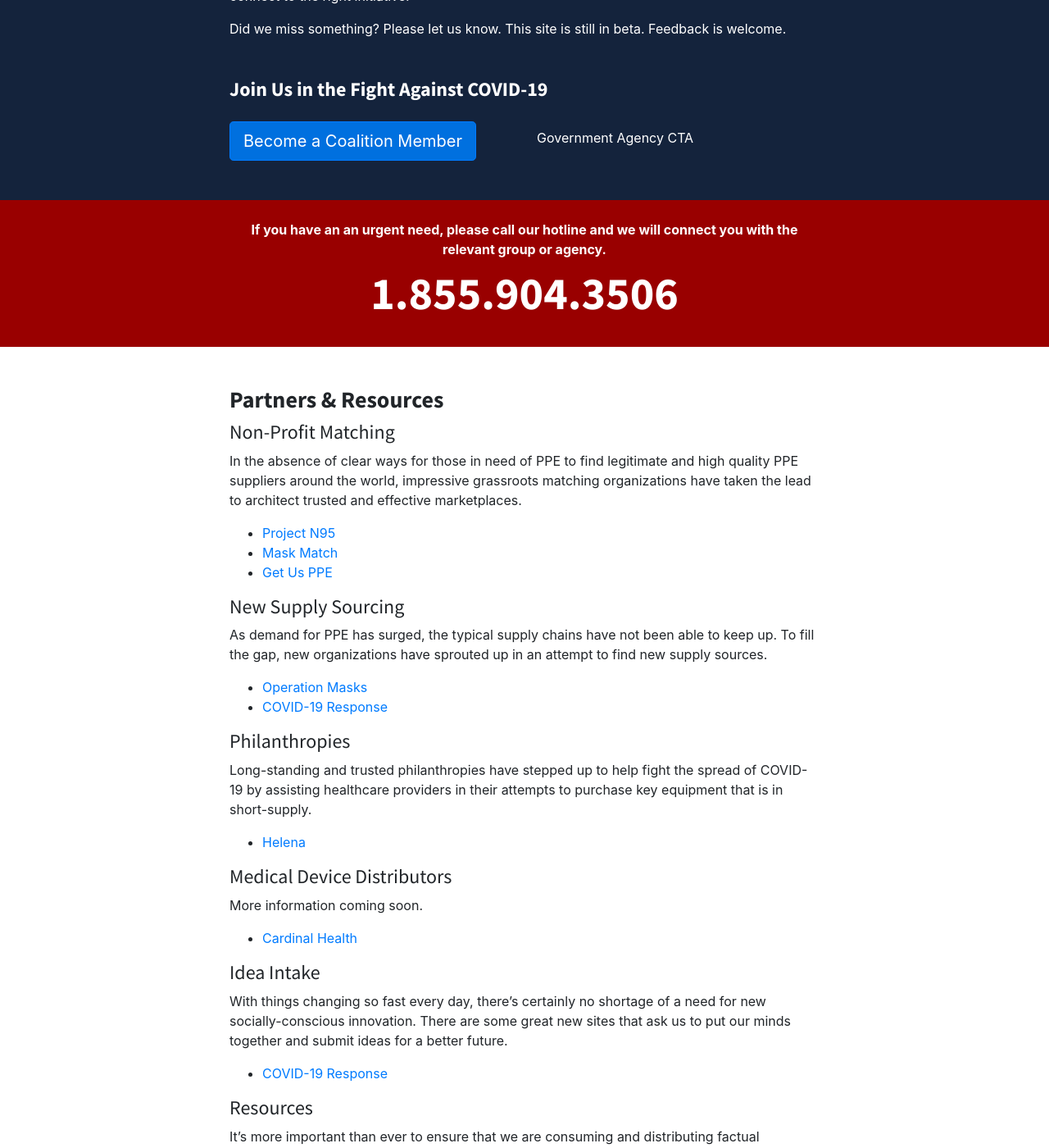
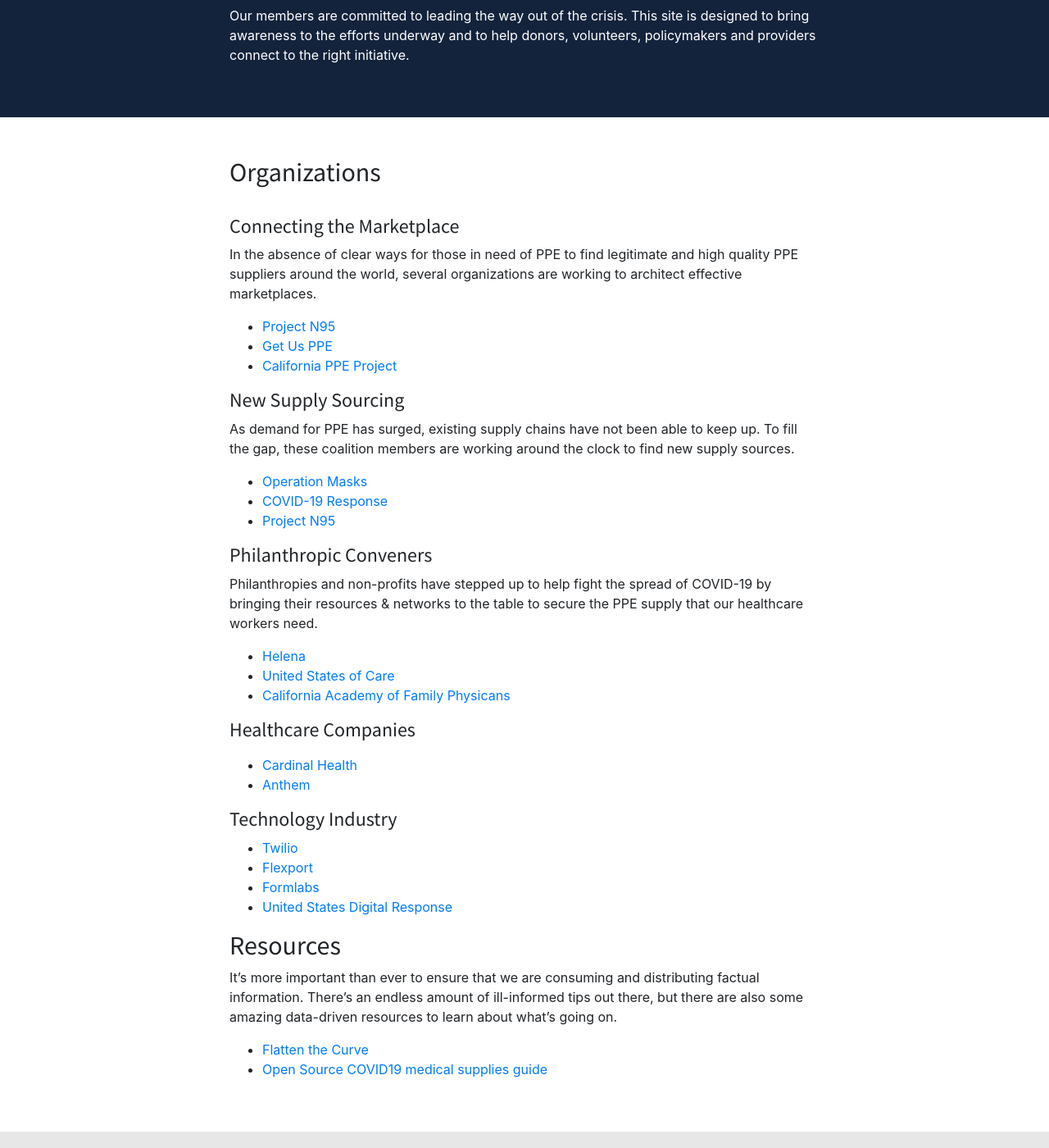
Before and after one commit to jdecaron/c19coalition, a Jekyll site: the page built from pages/index.html, in a window 1280 px wide and 1400 px high, scrolled down 384 px. Shown: the whole window at 82% size. Built offline with Jekyll 4.4.1, drawn with Linux system fonts in a browser that asks for light colours; some of the changed text lies outside the part shown.

Commit message:
text and coalition updates

```diff
--- a/_layouts/default.html
+++ b/_layouts/default.html
@@ -31,7 +31,7 @@
       <div class="container">
         <div class="row justify-content-center">
           <div class="col-12">
-            Footer
+            <!-- Footer -->
           </div>
         </div>
       </div>
--- a/pages/index.html
+++ b/pages/index.html
@@ -11,7 +11,9 @@
           <img src="assets/images/ppe-logo.svg" alt="{{ site.title }}">
         </h1>
         <p>
-          Leadership response to the urgent shortages of PPE:
+          <h1>
+          Leadership response to the urgent shortages of PPE
+         </h1>
         </p>
         <p>
           Many people across the nation are stepping up to solve the crisis that is afflicting our heroic frontline health workers. We are distributors and hospitals, manufacturers and doctors, teams matchmaking between hospitals and suppliers, 3D printers, grassroots efforts to find unused or novel sources of supply, and importers from global supply chains.
@@ -19,7 +21,8 @@
         <p>
           Our members are committed to leading the way out of the crisis. This site is designed to bring awareness to the efforts underway and to help donors, volunteers, policymakers and providers connect to the right initiative.
         </p>
-        <p>
+
+<!--        <p>
           Did we miss something? Please let us know. This site is still in beta. Feedback is welcome.
         </p>
         <h2 class="mt-5 mb-4 cta">Join Us in the Fight Against COVID-19</h2>
@@ -32,12 +35,14 @@
           <div class="col-sm pt-2">
               <a href="" class="text-white">Government Agency CTA</a>
           </div>
+        -->
+
         </div>
       </div>
     </div>
   </div>
 </section>
-
+<!--
 <section class="bg-red section-hotline">
   <div class="container">
     <div class="row justify-content-center">
@@ -54,62 +59,77 @@
     </div>
   </div>
 </section>
-
+-->
 <section>
   <div class="container">
     <div class="row justify-content-center">
       <div class="col-12 my-5">
 
-        <h3>Partners & Resources</h3>
-        <h4>Non-Profit Matching</h4>
+        <h2>Organizations</h2>
+        <br/>
+        <h4>Connecting the Marketplace</h4>
         <p>
-          In the absence of clear ways for those in need of PPE to find legitimate and high quality PPE suppliers around the world, impressive grassroots matching organizations have taken the lead to architect trusted and effective marketplaces.
+          In the absence of clear ways for those in need of PPE to find legitimate and high quality PPE suppliers around the world, several organizations are working to architect effective marketplaces.
         </p>
 
         <ul>
           <li><a href="http://projectn95.com/" target="_blank">Project N95</a></li>
-          <li><a href="https://www.mask-match.com/" target="_blank">Mask Match</a></li>
+          <!-- <li><a href="https://www.mask-match.com/" target="_blank">Mask Match</a></li> -->
           <li><a href="https://getusppe.com/" target="_blank">Get Us PPE</a></li>
+          <li><a href="">California PPE Project</a></li>
         </ul>
         <h4>New Supply Sourcing</h4>
         <p>
-          As demand for PPE has surged, the typical supply chains have not been able to keep up. To fill the gap, new organizations have sprouted up in an attempt to find new supply sources.
+          As demand for PPE has surged, existing supply chains have not been able to keep up. To fill the gap, these coalition members are working around the clock to find new supply sources.
         </p>
         <ul>
           <li><a href="https://operationmasks.org/" target="_blank">Operation Masks</a></li>
           <li><a href="https://www.covid19-response.com/" target="_blank">COVID-19 Response</a></li>
+          <li><a href="https://projectn95.org/" target="_blank">Project N95</a></li>
         </ul>
 
-        <h4>Philanthropies</h4>
+        <h4>Philanthropic Conveners</h4>
         <p>
-          Long-standing and trusted philanthropies have stepped up to help fight the spread of COVID-19 by assisting healthcare providers in their attempts to purchase key equipment that is in short-supply.
+Philanthropies and non-profits have stepped up to help fight the spread of COVID-19 by bringing their resources & networks to the table to secure the PPE supply that our healthcare workers need.
         </p>
         <ul>
           <li><a href="https://helena.org/" target="_blank">Helena</a></li>
+          <!-- <li><a href="https://schmidtfutures.com//" target="_blank">Schmidt Futures</a></li> -->
+          <li><a href="https://unitedstatesofcare.org/" target="_blank">United States of Care</a></li>
+          <li><a href="https://www.familydocs.org/" target="_blank">California Academy of Family Physicans</a></li>
         </ul>
 
-        <h4>Medical Device Distributors</h4>
+        <h4>Healthcare Companies</h4>
         <p>
-          More information coming soon.
+
         </p>
         <ul>
           <li><a href="https://www.cardinalhealth.com/" target="_blank">Cardinal Health</a></li>
+          <li><a href="https://www.anthem.com/" target="_blank">Anthem</a></li>
         </ul>
 
-        <h4>Idea Intake</h4>
+        <h4>Technology Industry</h4>
+        <ul>
+          <li><a href="https://twilio.com" target="_blank">Twilio</a></li>
+          <li><a href="https://flexport.com" target="_blank">Flexport</a></li>
+          <li><a href="https://formlabs.com/" target="_blank">Formlabs</a></li>
+          <li><a href="https://www.usdigitalresponse.org/" target="_blank">United States Digital Response</a></li>
+        </ul>
+        <!-- <h4>Idea Intake</h4>
         <p>
           With things changing so fast every day, there’s certainly no shortage of a need for new socially-conscious innovation. There are some great new sites that ask us to put our minds together and submit ideas for a better future.
         </p>
         <ul>
           <li><a href="https://www.covid19-response.com/" target="_blank">COVID-19 Response</a></li>
-        </ul>
+        </ul> -->
 
-        <h4>Resources</h4>
+        <h2>Resources</h2>
         <p>
           It’s more important than ever to ensure that we are consuming and distributing factual information. There’s an endless amount of ill-informed tips out there, but there are also some amazing data-driven resources to learn about what’s going on.
         </p>
         <ul>
           <li><a href="https://www.flattenthecurve.com/" target="_blank">Flatten the Curve</a></li>
+          <li><a href="https://docs.google.com/document/d/1-71FJTmI1Q1kjSDLP0EegMERjg_0kk_7UfaRE4r66Mg/preview#heading=h.6rcgzhjv3lfe">Open Source COVID19 medical supplies guide</li>
         </ul>
       </div>
     </div>
@@ -124,7 +144,6 @@
 
         <div class="row">
           {% for logo in site.logos %}
-
             <div class="col-6 col-sm-4 col-md-3 col-lg-2 mb-5">
                 <img src="{{ logo }} " style="width: 100%;" />
             </div>
```
